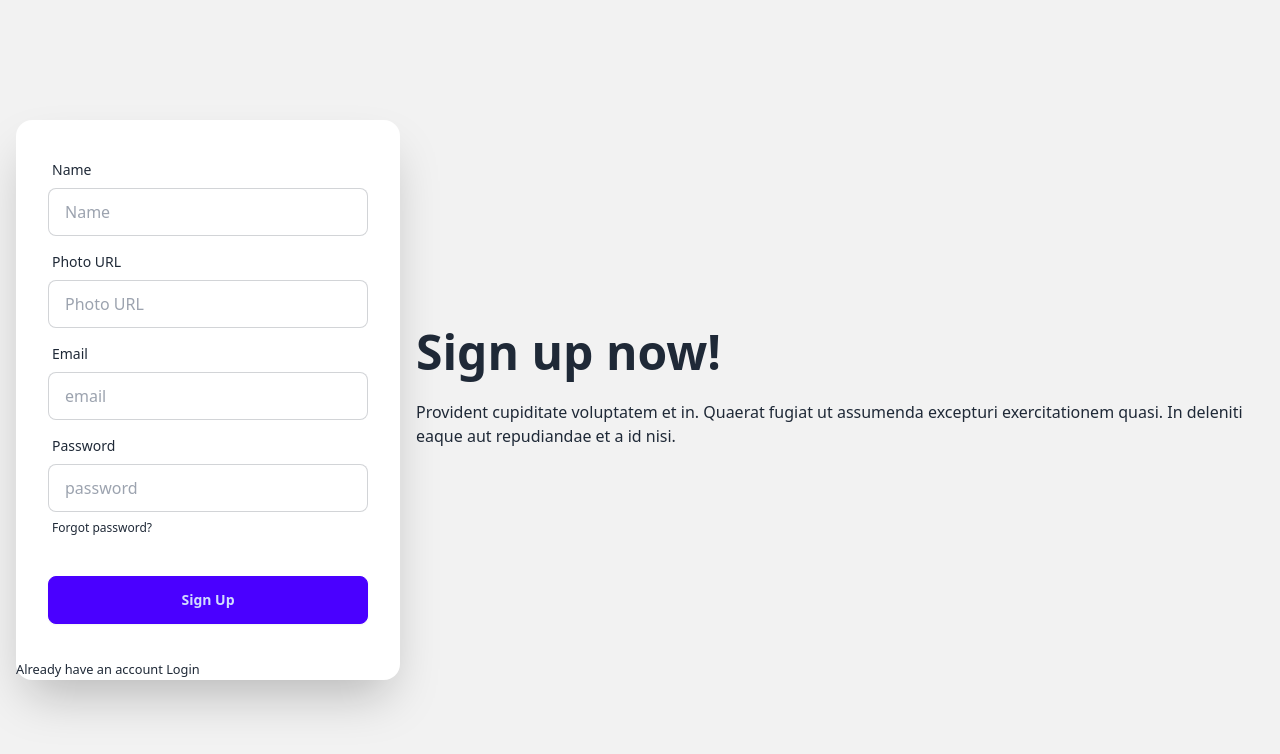
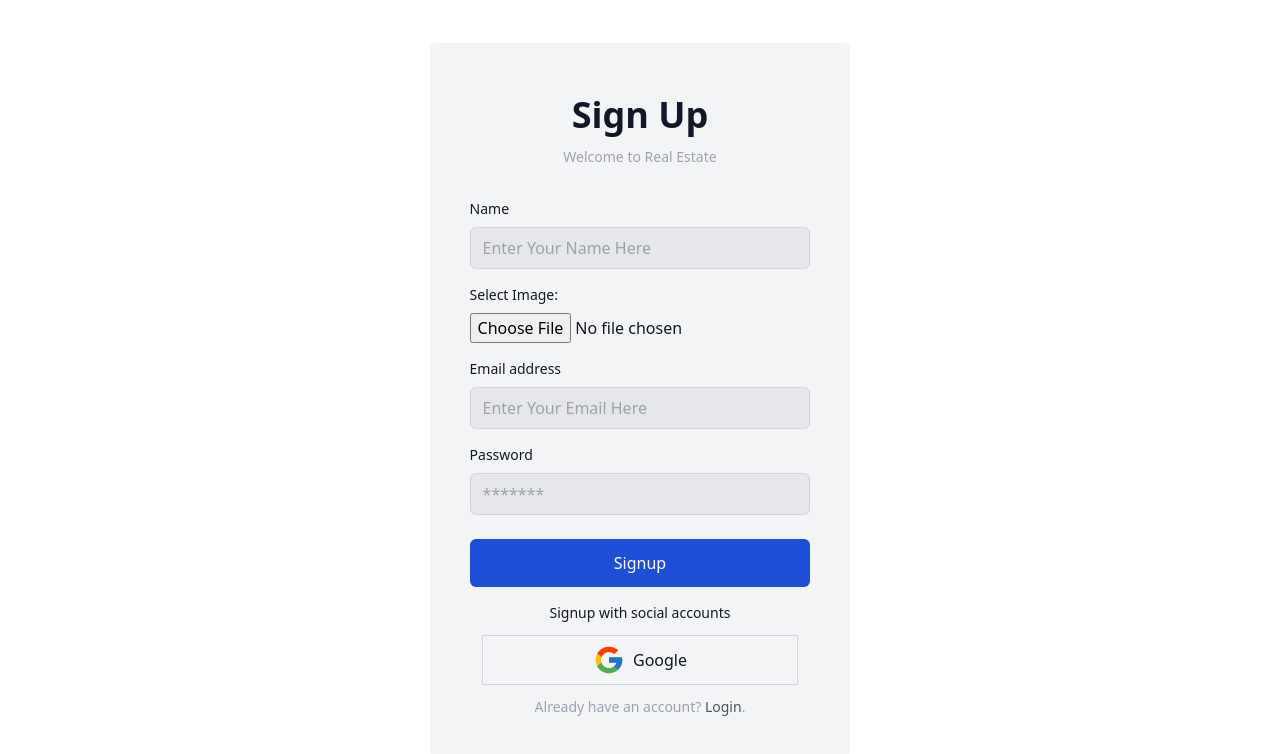
Before and after one commit to azaaaaaaaaad/real-estate-final-project-client, a React (Vite) app: page /signup in a window 1280 px wide. Shown: the top 754 px of the page. Built offline with nearby package versions, Linux system fonts and the light colour scheme; no server answers.

Commit message:
authentication done

```diff
--- a/src/Pages/Login/Login.jsx
+++ b/src/Pages/Login/Login.jsx
@@ -3,31 +3,48 @@
 import { useContext } from 'react'
 import { AuthContext } from '../../Providers/AuthProvider'
 import { Helmet } from 'react-helmet-async'
+import toast from 'react-hot-toast'
 
 const Login = () => {
 
 
-  const { signIn } = useContext(AuthContext)
+  const { signIn, signInWithGoogle, loading, setLoading, } = useContext(AuthContext)
   const navigate = useNavigate()
   const location = useLocation()
 
   const from = location.state?.from?.pathname || '/';
 
-  const handleLogin = event => {
-    event.preventDefault()
-    const form = event.target
+  const handleSubmit = async e => {
+    e.preventDefault()
+    const form = e.target
     const email = form.email.value
     const password = form.password.value
 
-    const info = { email, password }
-    console.log(info);
+    try {
+      setLoading(true)
+      // 1. sign in user
+      await signIn(email, password)
+      navigate(from)
+      toast.success('Signup Successful')
+    } catch (err) {
+      console.log(err)
+      toast.error(err.message)
+      setLoading(false)
+    }
+  }
 
-    signIn(email, password)
-      .then(result => {
-        const user = result.user
-        console.log(user);
-      })
-      navigate(from, {replace: true})
+
+  const handleGoogleSignIn = async () => {
+
+    try {
+      await signInWithGoogle()
+
+      navigate(from, { replace: true })
+      toast.success('Signin Successful')
+    } catch (err) {
+      console.log(err)
+      toast.error(err.message)
+    }
   }
   return (
     <div className='flex justify-center items-center min-h-screen'>
@@ -42,7 +59,7 @@
           </p>
         </div>
         <form
-          onSubmit={handleLogin}
+          onSubmit={handleSubmit}
           noValidate=''
           action=''
           className='space-y-6 ng-untouched ng-pristine ng-valid'
@@ -101,7 +118,9 @@
           </p>
           <div className='flex-1 h-px sm:w-16 dark:bg-gray-700'></div>
         </div>
-        <div className='flex justify-center items-center space-x-2 border m-3 p-2 border-gray-300 border-rounded cursor-pointer'>
+        <div
+          onClick={handleGoogleSignIn}
+          className='flex justify-center items-center space-x-2 border m-3 p-2 border-gray-300 border-rounded cursor-pointer'>
           <FcGoogle size={32} />
 
           <p> Google</p>
--- a/src/Pages/SignUp/SignUp.jsx
+++ b/src/Pages/SignUp/SignUp.jsx
@@ -1,102 +1,205 @@
-import { useContext } from "react";
-import { Helmet } from "react-helmet-async";
-import { useForm } from "react-hook-form";
-import { AuthContext } from "../../Providers/AuthProvider";
-import { Link, useNavigate } from "react-router-dom";
-import Swal from 'sweetalert2'
+import { Link, useLocation, useNavigate } from 'react-router-dom'
+import { FcGoogle } from 'react-icons/fc'
+import { useContext } from 'react'
+import { AuthContext } from '../../Providers/AuthProvider'
+import axios from 'axios'
+import toast from 'react-hot-toast'
 
 const SignUp = () => {
 
-    const { register, handleSubmit, reset, formState: { errors } } = useForm();
-    const { createUser, updateUserProfile } = useContext(AuthContext);
-    const navigate = useNavigate();
+    const location = useLocation()
+    const navigate = useNavigate()
+    const from = location.state?.from?.pathname || '/';
 
-    const onSubmit = data => {
-        console.log(data);
-        createUser(data.email, data.password)
-            .then(result => {
-                const loggedUser = result.user;
-                console.log(loggedUser);
-                updateUserProfile(data.name, data.photoURL)
-                    .then(() => {
-                        console.log('user profile info updated')
-                        reset();
-                        Swal.fire({
-                            position: 'top-end',
-                            icon: 'success',
-                            title: 'User created successfully.',
-                            showConfirmButton: false,
-                            timer: 1500
-                        });
-                        navigate('/');
+    const { createUser, signInWithGoogle, updateUserProfile, setLoading } = useContext(AuthContext)
 
-                    })
-                    .catch(error => console.log(error))
-            })
-    };
+    // const handleSubmit = async (event) => {
+    //     event.preventDefault();
+    //     const form = event.target
+    //     const name = form.name.value
+    //     const email = form.email.value
+    //     const password = form.password.value
+    //     const image = form.image.files
+    //     const info = { name, email, password, image }
+    //     console.log(info);
+
+    //     const formData = new FormData()
+    //     formData.append('image', image)
+
+    //     try {
+    //         const { data } = await axios.post(
+    //             `https://api.imgbb.com/1/upload?key=${import.meta.env.VITE_IMGBB_API_KEY}`,
+    //             formData
+    //         )
+    //         console.log(data.data.display_url);
+
+    //         //user reg
+    //         const result = await createUser(email,password)
+    //         console.log(result);
+
+    //         //save user datas in firebase
+    //         await updateUserProfile(name, data.data.display_url)
+    //         navigate('/')
+    //     } catch (err) {
+    //         console.log(err);
+    //     }
+    // }
+
+    const handleSubmit = async e => {
+        e.preventDefault()
+        const form = e.target
+        const name = form.name.value
+        const email = form.email.value
+        const password = form.password.value
+        const image = form.image.files[0]
+        const formData = new FormData()
+        formData.append('image', image)
+
+        try {
+            setLoading(true)
+            // 1. Upload image and get image url
+            const { data } = await axios.post(
+                `https://api.imgbb.com/1/upload?key=${import.meta.env.VITE_IMGBB_API_KEY
+                }`,
+                formData
+            )
+            console.log(data.data.display_url)
+
+            //2. User Registration
+            const result = await createUser(email, password)
+            console.log(result)
+
+            // 3. Save username and photo in firebase
+            await updateUserProfile(name, data.data.display_url)
+            navigate('/')
+            toast.success('Signup Successful')
+        } catch (err) {
+            console.log(err)
+            toast.error(err.message)
+        }
+    }
+
+
+    // handle google signin
+    const handleGoogleSignIn = async () => {
+        // setLoading(true)
+        try {
+            await signInWithGoogle()
+
+            navigate(from, {replace: true})
+            toast.success('Signup Successful')
+        } catch (err) {
+            console.log(err)
+            toast.error(err.message)
+        }
+    }
+
 
     return (
-        <>
-            <Helmet>
-                <title>Bistro Boss | Sign Up</title>
-            </Helmet>
-            <div className="hero min-h-screen bg-base-200">
-                <div className="hero-content flex-col lg:flex-row-reverse">
-                    <div className="text-center lg:text-left">
-                        <h1 className="text-5xl font-bold">Sign up now!</h1>
-                        <p className="py-6">Provident cupiditate voluptatem et in. Quaerat fugiat ut assumenda excepturi exercitationem quasi. In deleniti eaque aut repudiandae et a id nisi.</p>
+        <div className='flex justify-center items-center min-h-screen'>
+            <div className='flex flex-col max-w-md p-6 rounded-md sm:p-10 bg-gray-100 text-gray-900'>
+                <div className='mb-8 text-center'>
+                    <h1 className='my-3 text-4xl font-bold'>Sign Up</h1>
+                    <p className='text-sm text-gray-400'>Welcome to Real Estate</p>
                 </div>
-                    <div className="card flex-shrink-0 w-full max-w-sm shadow-2xl bg-base-100">
-                        <form onSubmit={handleSubmit(onSubmit)} className="card-body">
-                            <div className="form-control">
-                                <label className="label">
-                                    <span className="label-text">Name</span>
+                <form
+                    onSubmit={handleSubmit}
+                    className='space-y-6'
+                >
+                    <div className='space-y-4'>
+                        <div>
+                            <label htmlFor='email' className='block mb-2 text-sm'>
+                                Name
                             </label>
-                                <input type="text"  {...register("name", { required: true })} name="name" placeholder="Name" className="input input-bordered" />
-                                {errors.name && <span className="text-red-600">Name is required</span>}
+                            <input
+                                type='text'
+                                name='name'
+                                id='name'
+                                placeholder='Enter Your Name Here'
+                                className='w-full px-3 py-2 border rounded-md border-gray-300 focus:outline-rose-500 bg-gray-200 text-gray-900'
+                                data-temp-mail-org='0'
+                            />
                         </div>
-                            <div className="form-control">
-                                <label className="label">
-                                    <span className="label-text">Photo URL</span>
+                        <div>
+                            <label htmlFor='image' className='block mb-2 text-sm'>
+                                Select Image:
                             </label>
-                                <input type="text"  {...register("photoURL", { required: true })} placeholder="Photo URL" className="input input-bordered" />
-                                {errors.photoURL && <span className="text-red-600">Photo URL is required</span>}
+                            <input
+                                required
+                                type='file'
+                                id='image'
+                                name='image'
+                                accept='image/*'
+                            />
                         </div>
-                            <div className="form-control">
-                                <label className="label">
-                                    <span className="label-text">Email</span>
+                        <div>
+                            <label htmlFor='email' className='block mb-2 text-sm'>
+                                Email address
                             </label>
-                                <input type="email"  {...register("email", { required: true })} name="email" placeholder="email" className="input input-bordered" />
-                                {errors.email && <span className="text-red-600">Email is required</span>}
+                            <input
+                                type='email'
+                                name='email'
+                                id='email'
+                                required
+                                placeholder='Enter Your Email Here'
+                                className='w-full px-3 py-2 border rounded-md border-gray-300 focus:outline-rose-500 bg-gray-200 text-gray-900'
+                                data-temp-mail-org='0'
+                            />
                         </div>
-                            <div className="form-control">
-                                <label className="label">
-                                    <span className="label-text">Password</span>
-                                </label>
-                                <input type="password"  {...register("password", {
-                                    required: true,
-                                    minLength: 6,
-                                    maxLength: 20,
-                                    pattern: /(?=.*[A-Z])(?=.*[!@#$&*])(?=.*[0-9])(?=.*[a-z])/
-                                })} placeholder="password" className="input input-bordered" />
-                                {errors.password?.type === 'required' && <p className="text-red-600">Password is required</p>}
-                                {errors.password?.type === 'minLength' && <p className="text-red-600">Password must be 6 characters</p>}
-                                {errors.password?.type === 'maxLength' && <p className="text-red-600">Password must be less than 20 characters</p>}
-                                {errors.password?.type === 'pattern' && <p className="text-red-600">Password must have one Uppercase one lower case, one number and one special character.</p>}
-                                <label className="label">
-                                    <a href="#" className="label-text-alt link link-hover">Forgot password?</a>
+                        <div>
+                            <div className='flex justify-between'>
+                                <label htmlFor='password' className='text-sm mb-2'>
+                                    Password
                                 </label>
                             </div>
-                            <div className="form-control mt-6">
-                                <input className="btn btn-primary" type="submit" value="Sign Up" />
+                            <input
+                                type='password'
+                                name='password'
+                                autoComplete='new-password'
+                                id='password'
+                                required
+                                placeholder='*******'
+                                className='w-full px-3 py-2 border rounded-md border-gray-300 focus:outline-rose-500 bg-gray-200 text-gray-900'
+                            />
+                        </div>
+                    </div>
+
+                    <div>
+                        <button
+                            type='submit'
+                            className='bg-blue-700 w-full rounded-md py-3 text-white'
+                        >
+                            Signup
+                        </button>
                     </div>
                 </form>
-                        <p><small>Already have an account <Link to="/login">Login</Link></small></p>
+                <div className='flex items-center pt-4 space-x-1'>
+                    <div className='flex-1 h-px sm:w-16 dark:bg-gray-700'></div>
+                    <p className='px-3 text-sm dark:text-gray-400'>
+                        Signup with social accounts
+                    </p>
+                    <div className='flex-1 h-px sm:w-16 dark:bg-gray-700'></div>
+                </div>
+                <div
+                    onClick={handleGoogleSignIn}
+                    className='flex justify-center items-center space-x-2 border m-3 p-2 border-gray-300 border-rounded cursor-pointer'>
+                    <FcGoogle size={32} />
+
+                    <p> Google</p>
+                </div>
+                <p className='px-6 text-sm text-center text-gray-400'>
+                    Already have an account?{' '}
+                    <Link
+                        to='/login'
+                        className='hover:underline hover:text-rose-500 text-gray-600'
+                    >
+                        Login
+                    </Link>
+                    .
+                </p>
             </div>
         </div>
-            </div>
-        </>
-    );
-};
+    )
+}
 
-export default SignUp;
+export default SignUp
--- a/src/Providers/AuthProvider.jsx
+++ b/src/Providers/AuthProvider.jsx
@@ -1,10 +1,11 @@
 import { createContext, useEffect, useState } from "react";
-import { createUserWithEmailAndPassword, getAuth, onAuthStateChanged, signInWithEmailAndPassword, signOut, updateProfile } from "firebase/auth";
+import { GoogleAuthProvider, createUserWithEmailAndPassword, getAuth, onAuthStateChanged, signInWithEmailAndPassword, signInWithPopup, signOut, updateProfile } from "firebase/auth";
 import { app } from "../firebase/firebase.config";
 
 export const AuthContext = createContext(null);
 
 const auth = getAuth(app);
+const googleProvider = new GoogleAuthProvider()
 
 const AuthProvider = ({ children }) => {
     const [user, setUser] = useState(null);
@@ -19,6 +20,11 @@
         setLoading(true);
         return signInWithEmailAndPassword(auth, email, password);
     }
+
+    const signInWithGoogle = () => {
+        setLoading(true)
+        return signInWithPopup(auth, googleProvider)
+      }
 
     const logOut = () => {
         setLoading(true);
@@ -45,10 +51,12 @@
     const authInfo = {
         user,
         loading,
+        setLoading,
         createUser,
         signIn,
         logOut,
-        updateUserProfile
+        updateUserProfile,
+        signInWithGoogle,
     }
 
     return (
--- a/src/main.jsx
+++ b/src/main.jsx
@@ -11,6 +11,7 @@
   QueryClient,
   QueryClientProvider,
 } from '@tanstack/react-query'
+import { Toaster } from 'react-hot-toast';
 
 
 const queryClient = new QueryClient()
@@ -24,6 +25,7 @@
           <div className='max-w-screen-xl mx-auto'>
             <RouterProvider router={router} />
           </div>
+          <Toaster></Toaster>
         </AuthProvider>
       </QueryClientProvider>
     </HelmetProvider>
```
Lines whose indentation alone changed are shown as unchanged.
